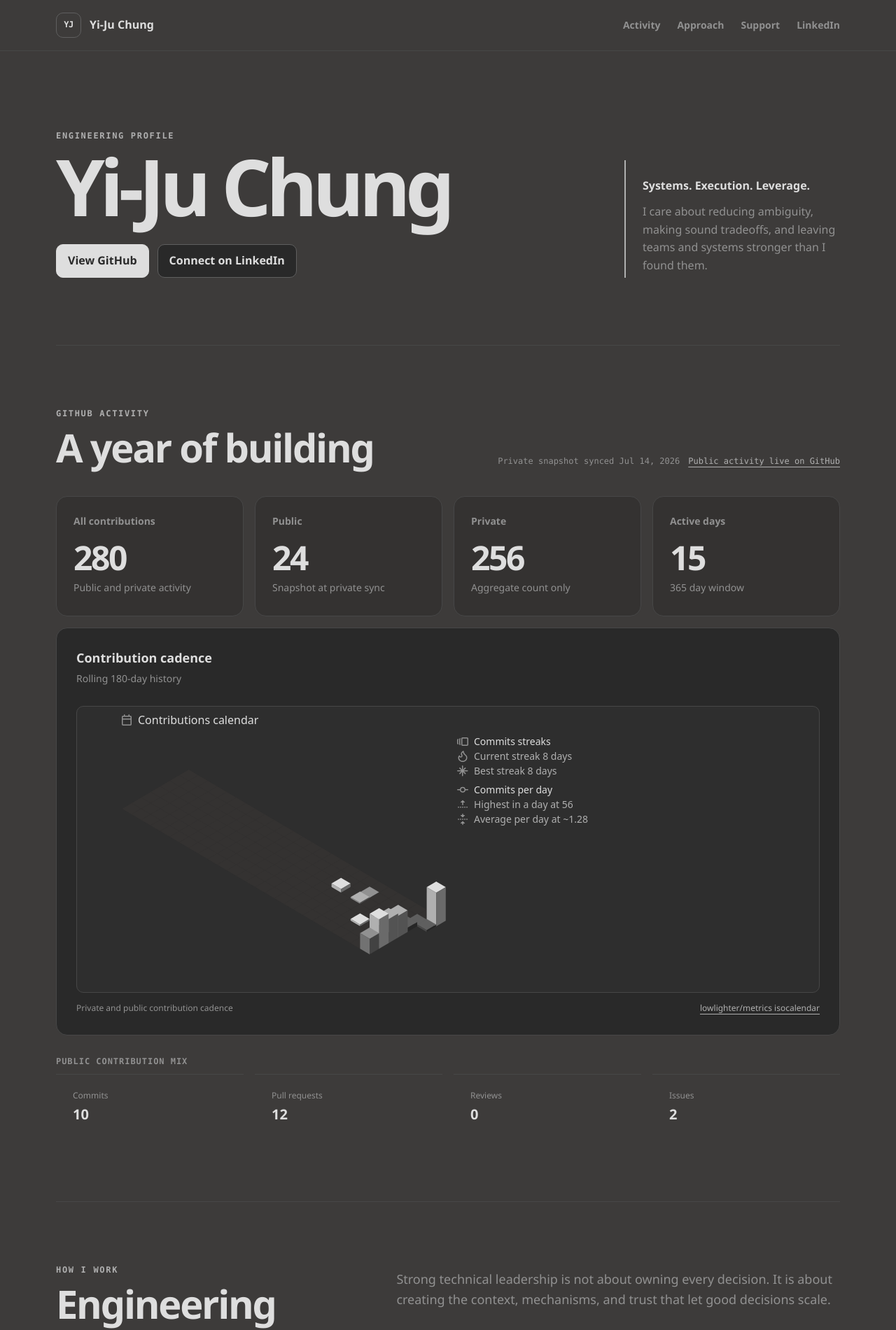
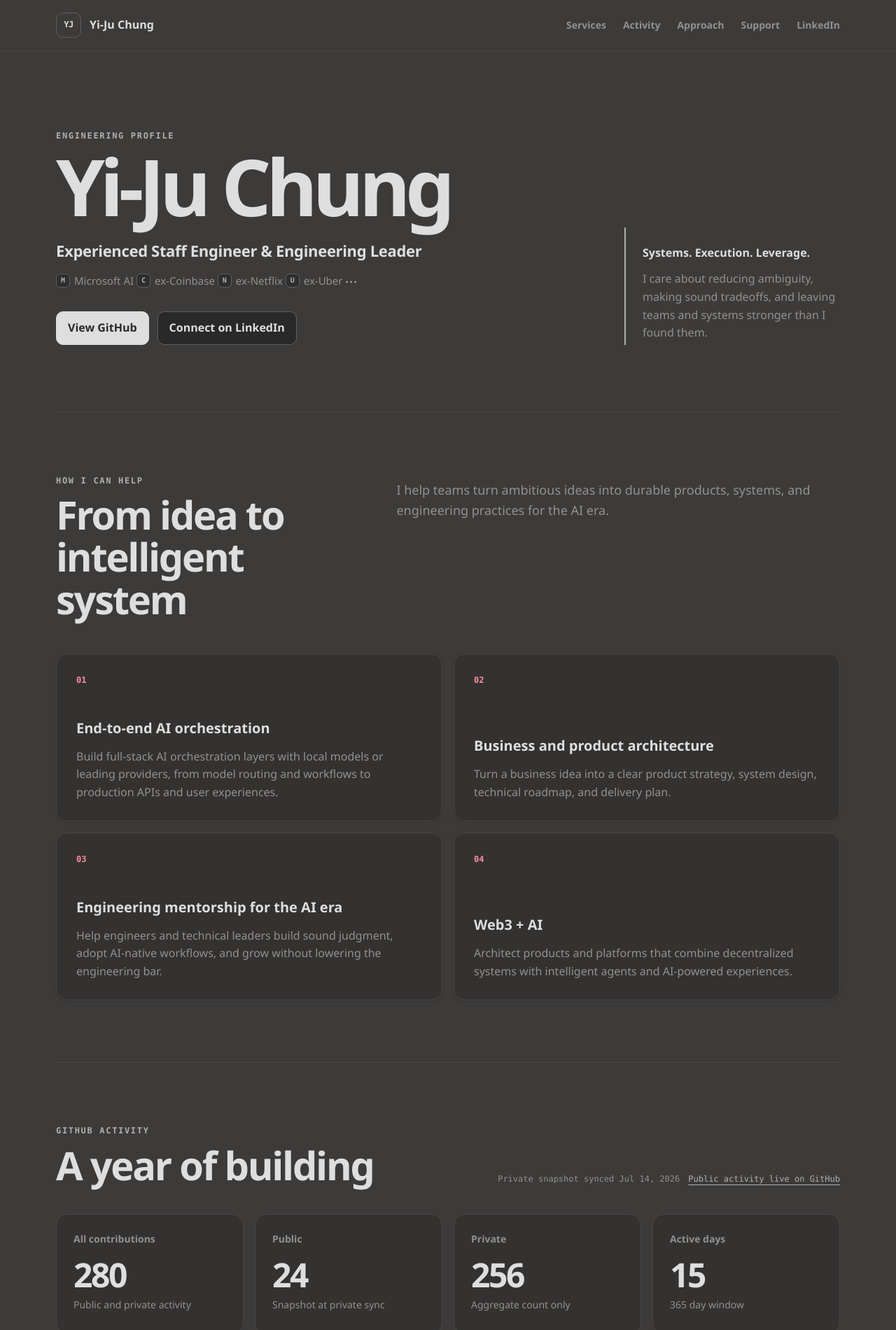
Before and after one commit to yijuchung/yijuchung.github.io, a Jekyll site: the page built from index.md, in a window 1280 px wide. Shown: the top 1901 px of the page at 70% size. Built offline with Jekyll 4.4.1, drawn with Linux system fonts in a browser that asks for light colours.

Commit message:
Add services and professional profile
Co-authored-by: Copilot App <223556219+Copilot@users.noreply.github.com>
Copilot-Session: a8b1c03b-2b48-43a5-acd6-9a5f797d9e20

```diff
--- a/_layouts/default.html
+++ b/_layouts/default.html
@@ -34,6 +34,7 @@
           <span>Yi-Ju Chung</span>
         </a>
         <nav class="site-nav" aria-label="Primary navigation">
+          <a href="{{ '/#services' | relative_url }}">Services</a>
           <a href="{{ '/#activity' | relative_url }}">Activity</a>
           <a href="{{ '/#approach' | relative_url }}">Approach</a>
           <a href="{{ '/#support' | relative_url }}">Support</a>
--- a/assets/css/main.scss
+++ b/assets/css/main.scss
@@ -192,6 +192,58 @@ code {
   line-height: 0.9;
 }
 
+.hero-subtitle {
+  max-width: 720px;
+  margin: 0;
+}
+
+.hero-subtitle > span {
+  display: block;
+}
+
+.hero-title {
+  font-size: clamp(1.125rem, 2vw, 1.375rem);
+  font-weight: 650;
+  letter-spacing: -0.015em;
+}
+
+.hero-credentials {
+  display: flex;
+  flex-wrap: wrap;
+  align-items: center;
+  gap: 8px 12px;
+  margin-top: 10px;
+  color: var(--cp-text-muted);
+  font-size: 0.9375rem;
+}
+
+.company-entry {
+  display: inline-flex;
+  align-items: center;
+  gap: 6px;
+}
+
+.company-icon {
+  display: inline-grid;
+  width: 20px;
+  height: 20px;
+  place-items: center;
+  border: 1px solid var(--cp-border-strong);
+  border-radius: 6px;
+  background: var(--cp-surface-soft);
+  color: var(--cp-text-soft);
+  font-family: Consolas, "Courier New", Courier, monospace;
+  font-size: 0.625rem;
+  font-weight: 700;
+  line-height: 1;
+}
+
+.company-more {
+  color: var(--cp-text-soft);
+  font-weight: 700;
+  letter-spacing: 0.12em;
+}
+
 .eyebrow {
   margin: 0;
   color: var(--cp-text-soft);
@@ -273,6 +325,7 @@ code {
 }
 
 .section-heading h2,
+.services-section h2,
 .approach-section h2,
 .support-section h2 {
   margin: 8px 0 0;
@@ -407,6 +460,57 @@ code {
   margin: 12px 4px 0;
   color: var(--cp-text-muted);
   font-size: 0.75rem;
+}
+
+.services-intro {
+  display: grid;
+  grid-template-columns: minmax(0, 0.8fr) minmax(0, 1.2fr);
+  gap: 64px;
+  align-items: start;
+}
+
+.services-intro > p {
+  margin: 8px 0 0;
+  color: var(--cp-text-muted);
+  font-size: 1.125rem;
+}
+
+.services-grid {
+  display: grid;
+  grid-template-columns: repeat(2, minmax(0, 1fr));
+  gap: 16px;
+  margin-top: 48px;
+}
+
+.service-card {
+  display: flex;
+  min-height: 240px;
+  flex-direction: column;
+  justify-content: space-between;
+  gap: 40px;
+  padding: 28px;
+  border: 1px solid var(--cp-border);
+  border-radius: 16px;
+  background: var(--cp-bg-elevated);
+  box-shadow: 0 0 2px rgba(0, 0, 0, 0.12), 0 1px 2px rgba(0, 0, 0, 0.14);
+}
+
+.service-number {
+  margin: 0;
+  color: var(--cp-accent);
+  font-family: Consolas, "Courier New", Courier, monospace;
+  font-size: 0.75rem;
+  font-weight: 700;
+}
+
+.service-card h3 {
+  margin: 0 0 12px;
+  font-size: 1.25rem;
+}
+
+.service-card div > p {
+  margin: 0;
+  color: var(--cp-text-muted);
 }
 
 .calendar-scroll {
@@ -644,9 +748,14 @@ code {
     grid-template-columns: repeat(2, minmax(0, 1fr));
   }
 
+  .services-intro,
   .approach-intro {
     grid-template-columns: 1fr;
     gap: 20px;
+  }
+
+  .services-grid {
+    grid-template-columns: 1fr;
   }
 
   .principles-grid {
@@ -673,7 +782,7 @@ code {
   }
 
   .hero h1 {
-    font-size: clamp(3.5rem, 20vw, 5rem);
+    font-size: clamp(3rem, 15vw, 4rem);
   }
 
   .section {
@@ -694,6 +803,10 @@ code {
 
   .metric-card {
     min-height: 148px;
+  }
+
+  .service-card {
+    min-height: 216px;
   }
 
   .calendar-panel {
--- a/index.md
+++ b/index.md
@@ -1,13 +1,23 @@
 ---
 layout: default
-title: Yi-Ju Chung | Engineering profile
-description: GitHub activity and engineering principles from Yi-Ju Chung.
+title: Yi-Ju Chung | Staff Engineer & Engineering Leader
+description: AI orchestration, product architecture, engineering mentorship, and Web3 + AI from Yi-Ju Chung.
 ---
 
 <section class="hero" aria-labelledby="hero-heading">
   <div>
     <p class="eyebrow">Engineering profile</p>
     <h1 id="hero-heading">Yi-Ju Chung</h1>
+    <p class="hero-subtitle">
+      <span class="hero-title">Experienced Staff Engineer &amp; Engineering Leader</span>
+      <span class="hero-credentials" aria-label="Microsoft AI, formerly Coinbase, Netflix, Uber, and more">
+        <span class="company-entry"><span class="company-icon" aria-hidden="true">M</span>Microsoft AI</span>
+        <span class="company-entry"><span class="company-icon" aria-hidden="true">C</span>ex-Coinbase</span>
+        <span class="company-entry"><span class="company-icon" aria-hidden="true">N</span>ex-Netflix</span>
+        <span class="company-entry"><span class="company-icon" aria-hidden="true">U</span>ex-Uber</span>
+        <span class="company-more" aria-hidden="true">...</span>
+      </span>
+    </p>
     <div class="hero-actions">
       <a class="button" href="https://github.com/yijuchung" rel="me noopener noreferrer">View GitHub</a>
       <a class="button button-secondary" href="https://www.linkedin.com/in/yjcgators/" rel="me noopener noreferrer">Connect on LinkedIn</a>
@@ -17,6 +27,47 @@ description: GitHub activity and engineering principles from Yi-Ju Chung.
     <p class="aside-title">Systems. Execution. Leverage.</p>
     <p class="aside-copy">I care about reducing ambiguity, making sound tradeoffs, and leaving teams and systems stronger than I found them.</p>
   </aside>
+</section>
+
+<section id="services" class="section services-section" aria-labelledby="services-heading">
+  <div class="services-intro">
+    <div>
+      <p class="eyebrow">How I can help</p>
+      <h2 id="services-heading">From idea to intelligent system</h2>
+    </div>
+    <p>I help teams turn ambitious ideas into durable products, systems, and engineering practices for the AI era.</p>
+  </div>
+
+  <div class="services-grid">
+    <article class="service-card">
+      <p class="service-number">01</p>
+      <div>
+        <h3>End-to-end AI orchestration</h3>
+        <p>Build full-stack AI orchestration layers with local models or leading providers, from model routing and workflows to production APIs and user experiences.</p>
+      </div>
+    </article>
+    <article class="service-card">
+      <p class="service-number">02</p>
+      <div>
+        <h3>Business and product architecture</h3>
+        <p>Turn a business idea into a clear product strategy, system design, technical roadmap, and delivery plan.</p>
+      </div>
+    </article>
+    <article class="service-card">
+      <p class="service-number">03</p>
+      <div>
+        <h3>Engineering mentorship for the AI era</h3>
+        <p>Help engineers and technical leaders build sound judgment, adopt AI-native workflows, and grow without lowering the engineering bar.</p>
+      </div>
+    </article>
+    <article class="service-card">
+      <p class="service-number">04</p>
+      <div>
+        <h3>Web3 + AI</h3>
+        <p>Architect products and platforms that combine decentralized systems with intelligent agents and AI-powered experiences.</p>
+      </div>
+    </article>
+  </div>
 </section>
 
 {% include metrics.html %}
```
